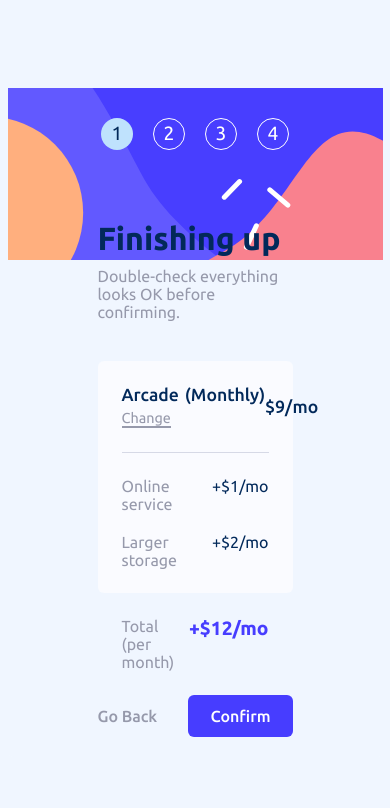
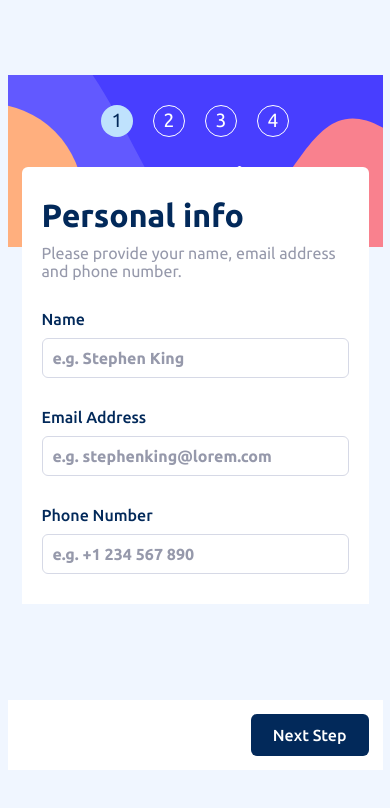
Before and after one commit to tymino/frontendmentor_multi-step-form, a Vue app: page / in a window 390 px wide. Shown: the top 808 px of the page. Built offline with nearby package versions, Linux system fonts and the light colour scheme.

Commit message:
style 1 page

```diff
--- a/src/App.vue
+++ b/src/App.vue
@@ -94,6 +94,7 @@ export default {
   justify-content: space-between;
   padding: 40px 90px 20px;
   width: 100%;
+  height: 100%;
 
   &__buttons {
     display: flex;
@@ -110,9 +111,19 @@ export default {
     flex-direction: column;
     align-items: center;
     max-width: 375px;
+    height: 695px;
     padding: 0;
     background: var(--color-magnolia);
     z-index: 2;
   }
+
+  .form {
+    padding: 0px;
+
+    &__buttons {
+      padding: 14px;
+      background: var(--color-white);
+    }
+  }
 }
 </style>
--- a/src/components/BlockYourInfo.vue
+++ b/src/components/BlockYourInfo.vue
@@ -74,6 +74,7 @@ export default {
     display: flex;
     flex-direction: column;
     justify-content: space-between;
+    width: 100%;
     padding-right: 0px;
     border-radius: var(--border-radius);
 
--- a/src/store/index.js
+++ b/src/store/index.js
@@ -14,7 +14,7 @@ const store = createStore({
       { id: 3, subtitle: 'step', title: 'add-ons', isActive: false },
       { id: 4, subtitle: 'step', title: 'summary', isActive: false },
     ],
-    currentStep: 4,
+    currentStep: 1,
     isTheEnd: false,
   }),
   getters: {
```
